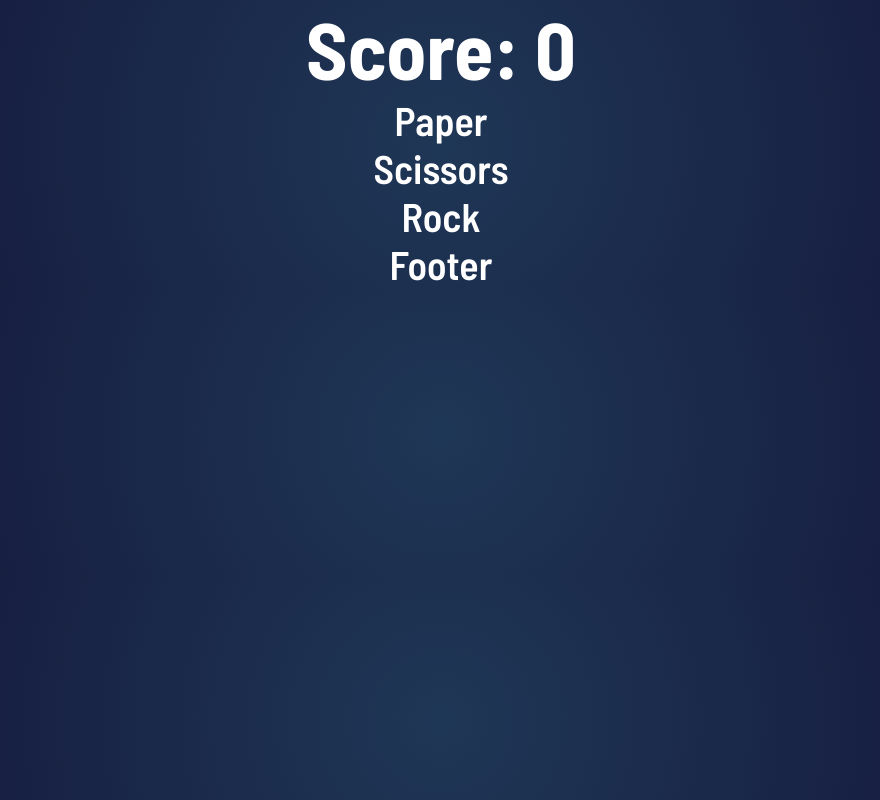
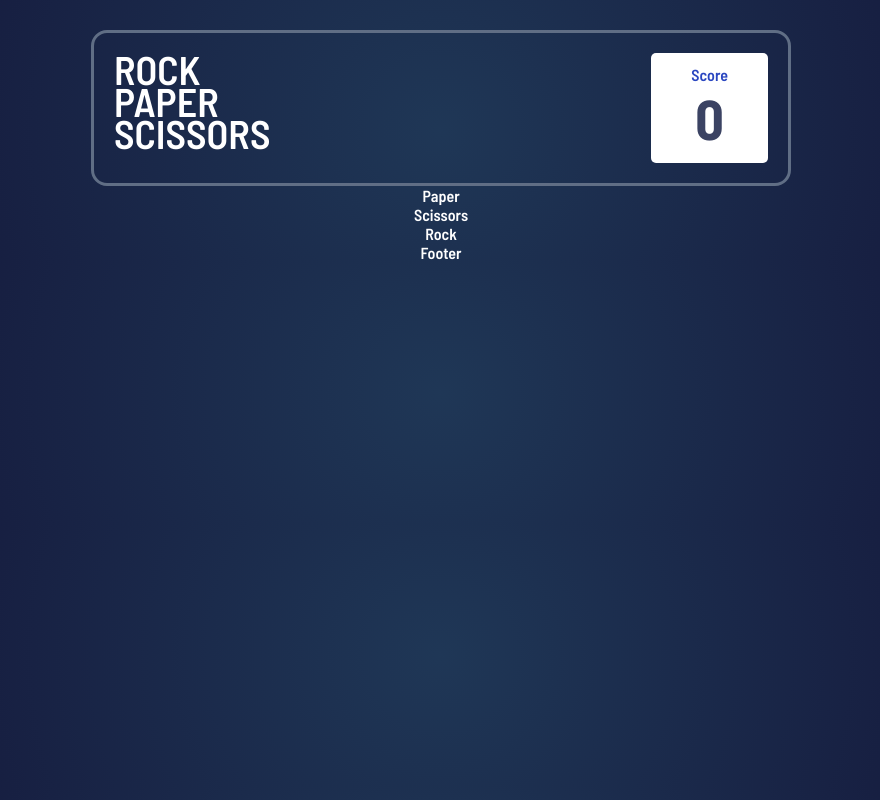
Before and after one commit to hidrain/game-rock-paper-scissors, a React (Create React App) app: page / in a window 1280 px wide. Shown: the whole page, without its empty margins (199-1079 px from the left). Built offline with nearby package versions, Linux system fonts and the light colour scheme.

Commit message:
Stiled a header block

```diff
--- a/src/components/Header.tsx
+++ b/src/components/Header.tsx
@@ -1,13 +1,22 @@
-import React from 'react'
-
 type Props = {
     score: number
 }
 
 export const Header = ({ score }: Props) => {
     return (
-        <div>
-            <h1>Score: {score}</h1>
+        <div className="header">
+            <div className="text">
+                <span>Rock</span>
+                <span>Paper</span>
+                <span>Scissors</span>
+            </div>
+
+            <div className="score-box">
+                <span>Score</span>
+                <div className="score-box__score">
+                    {score}
+                </div>
+            </div>
         </div>
     )
 }
--- a/src/scss/_globals.scss
+++ b/src/scss/_globals.scss
@@ -14,7 +14,13 @@
     background: $background-gradient;
     text-align: center;
     box-sizing: border-box;
-    font-size: 2.5rem;
+}
+
+.container {
+    display: flex;
+    flex-direction: column;
+    align-items: center;
+
 }
 
 a {
--- /dev/null
+++ b/src/scss/_header.scss
@@ -0,0 +1,37 @@
+.header {
+    display: flex;
+    border: 3px solid $header-outline;
+    max-width: 43.75rem;
+    width: 100%;
+
+    margin-top: 30px;
+    padding: 20px;
+    border-radius: 1rem;
+
+    display: flex;
+    justify-content: space-between;
+
+    .text {
+        font-size: 2.5rem;
+        text-transform: uppercase;
+        display: flex;
+        flex-direction: column;
+        align-items: flex-start;
+        line-height: 2rem;
+    }
+
+    .score-box {
+        display: flex;
+        flex-direction: column;
+        background-color: #fff;
+        color: $score-text;
+        border-radius: 5px;
+        padding: 12px 40px;
+
+        &__score {
+            color: $dark-text;
+            font-size: 3.5rem;
+            font-weight: 700;
+        }
+    }
+}
--- a/src/styles.scss
+++ b/src/styles.scss
@@ -1,2 +1,4 @@
 @import './scss/variables';
 @import './scss/globals';
+
+@import './scss/header';
```
